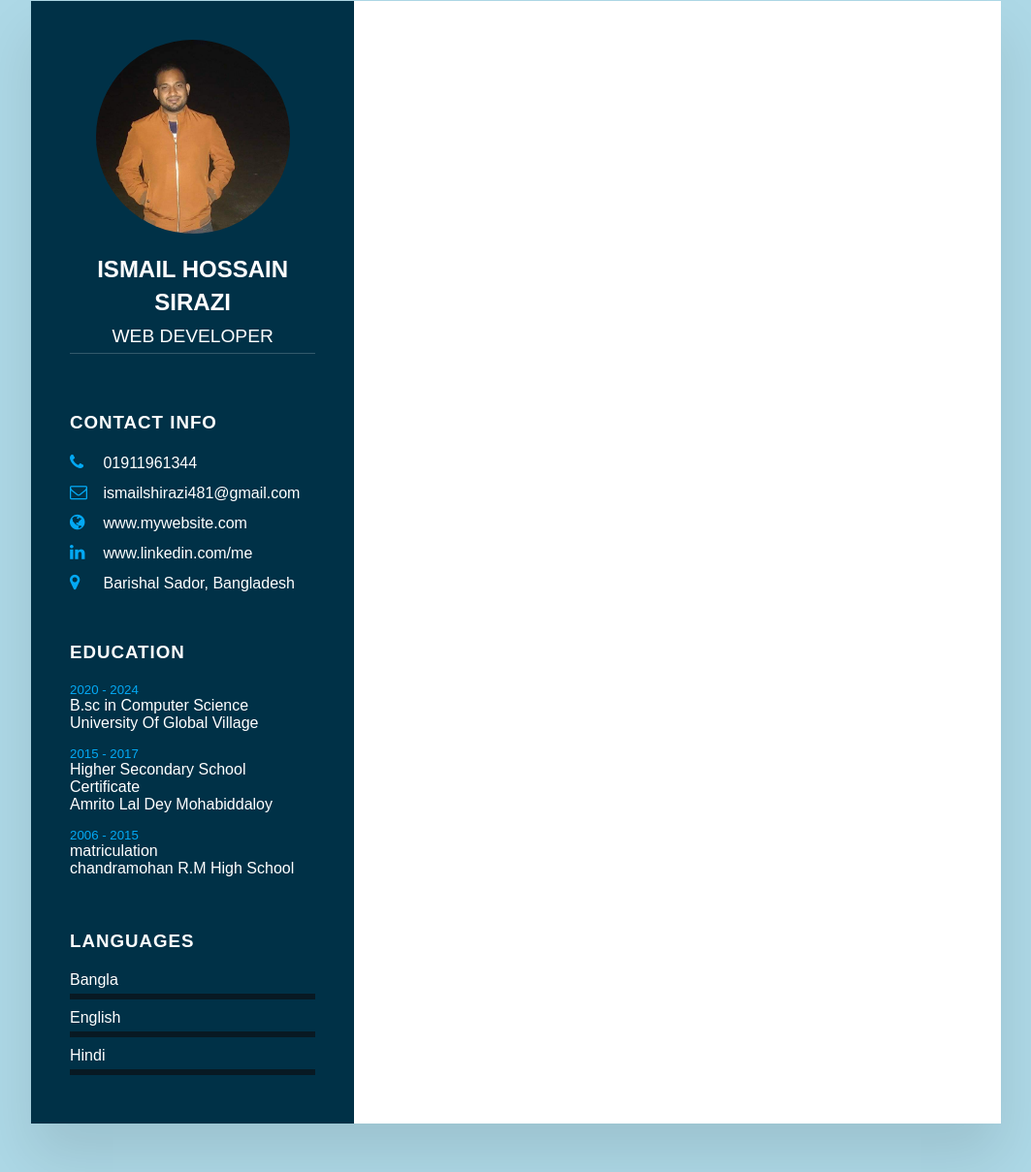
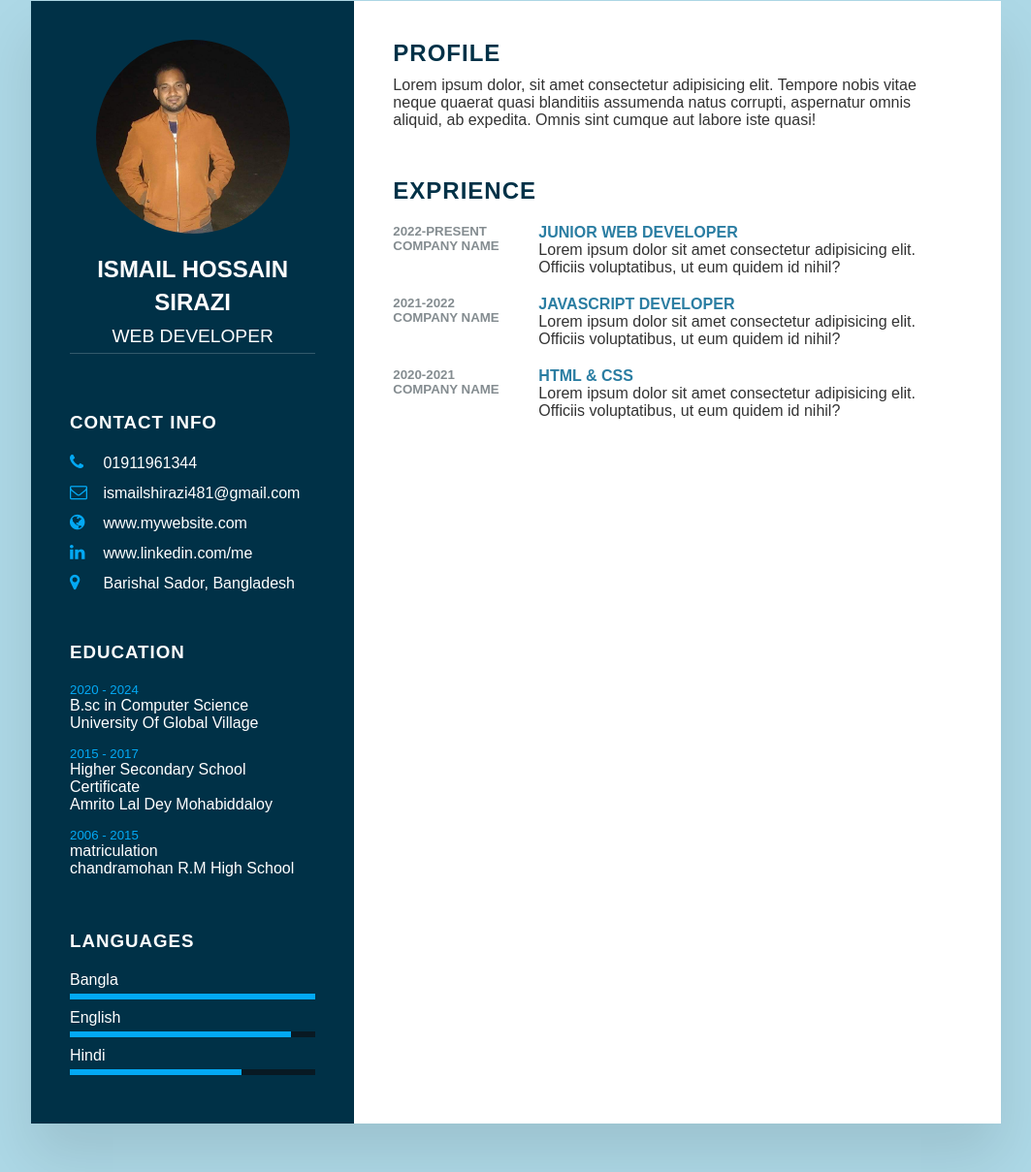
Before and after one commit to ismailshirazi/curriculum-vitae, a plain HTML site: page index.html in a window 1280 px wide. Shown: the part 49-1258 px from the top of the page at 97% size, without its empty margins (108-1171 px from the left). Drawn offline with Linux system fonts and the light colour scheme.

Commit message:
exprience add

```diff
--- a/index.html
+++ b/index.html
@@ -75,22 +75,71 @@
                 <ul>
                     <li>
                         <span class="text">Bangla</span>
-                        <span class="percent"></span>
+                        <span class="percent">
+                            <div style="width:100%;"></div>
+                        </span>
                     </li>
                     <li>
                         <span class="text">English</span>
-                        <span class="percent"></span>
+                        <span class="percent">
+                            <div style="width:90%;"></div>
+                        </span>
                     </li>
                     <li>
                         <span class="text">Hindi</span>
-                        <span class="percent"></span>
+                        <span class="percent">
+                            <div style="width:70%;"></div>
+                        </span>
                     </li>
                 </ul>
             </div>
 
         </div>
 
-        <div class="right-side"></div>
+        <div class="right-side">
+            <div class="about">
+                <h2 class="title2">Profile</h2>
+                <p>Lorem ipsum dolor, sit amet consectetur adipisicing elit. Tempore nobis vitae neque quaerat quasi
+                    blanditiis assumenda natus corrupti, aspernatur omnis aliquid, ab expedita. Omnis sint cumque aut
+                    labore iste quasi!</p>
+            </div>
+            <div class="about">
+                <h2 class="title2">Exprience</h2>
+                <div class="box">
+                    <div class="year-company">
+                        <h5>2022-Present</h5>
+                        <h5>Company Name</h5>
+                    </div>
+                    <div class="text">
+                        <h4>Junior Web Developer</h4>
+                        <p>Lorem ipsum dolor sit amet consectetur adipisicing elit. Officiis voluptatibus, ut eum quidem
+                            id nihil?</p>
+                    </div>
+                </div>
+                <div class="box">
+                    <div class="year-company">
+                        <h5>2021-2022</h5>
+                        <h5>Company Name</h5>
+                    </div>
+                    <div class="text">
+                        <h4>javascript Developer</h4>
+                        <p>Lorem ipsum dolor sit amet consectetur adipisicing elit. Officiis voluptatibus, ut eum quidem
+                            id nihil?</p>
+                    </div>
+                </div>
+                <div class="box">
+                    <div class="year-company">
+                        <h5>2020-2021</h5>
+                        <h5>Company Name</h5>
+                    </div>
+                    <div class="text">
+                        <h4>Html & Css</h4>
+                        <p>Lorem ipsum dolor sit amet consectetur adipisicing elit. Officiis voluptatibus, ut eum quidem
+                            id nihil?</p>
+                    </div>
+                </div>
+            </div>
+        </div>
     </div>
 </body>
 
--- a/style.css
+++ b/style.css
@@ -137,6 +137,14 @@ body {
     margin-top: 5px;
 }
 
+.contacti-info.language .percent div {
+    position: absolute;
+    top: 0;
+    left: 0;
+    height: 100%;
+    background: #03a9f4;
+}
+
 
 
 
@@ -147,3 +155,44 @@ body {
     padding: 40px;
 
 }
+
+.about {
+    margin-bottom: 50px;
+}
+
+.about:last-child {
+    margin-bottom: 0px;
+}
+
+.title2 {
+    color: #003147;
+    text-transform: uppercase;
+    letter-spacing: 1px;
+    margin-bottom: 10px;
+}
+
+p {
+    color: #333;
+}
+
+.about .box {
+    display: flex;
+    flex-direction: row;
+    margin: 20px 0;
+}
+
+.about .box .year-company {
+    min-width: 150px;
+}
+
+.about .box .year-company h5 {
+    text-transform: uppercase;
+    color: #848c90;
+    font-weight: 600;
+}
+
+.about .box .text h4 {
+    text-transform: uppercase;
+    color: #2a7da2;
+    font-size: 16px;
+}
```
